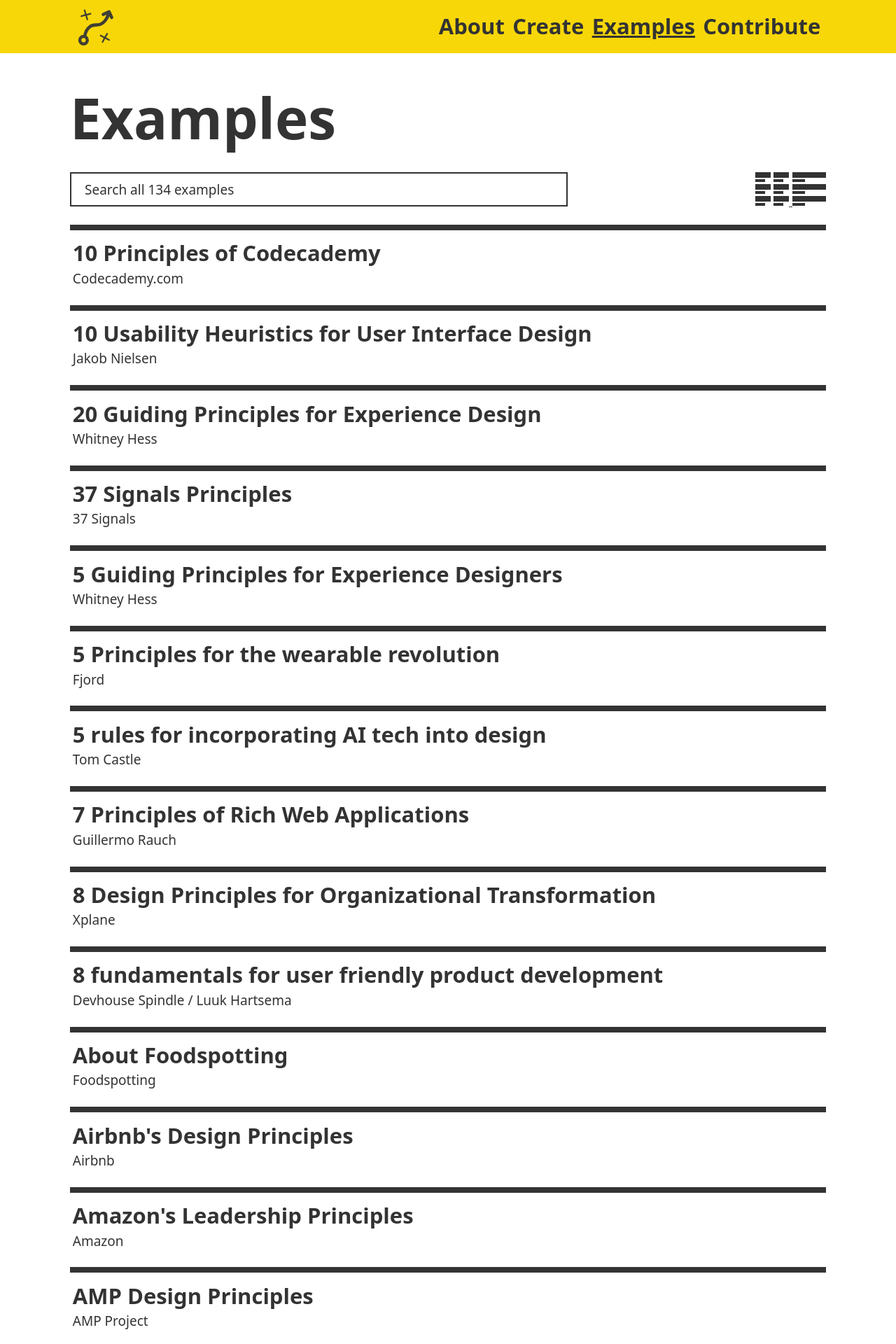
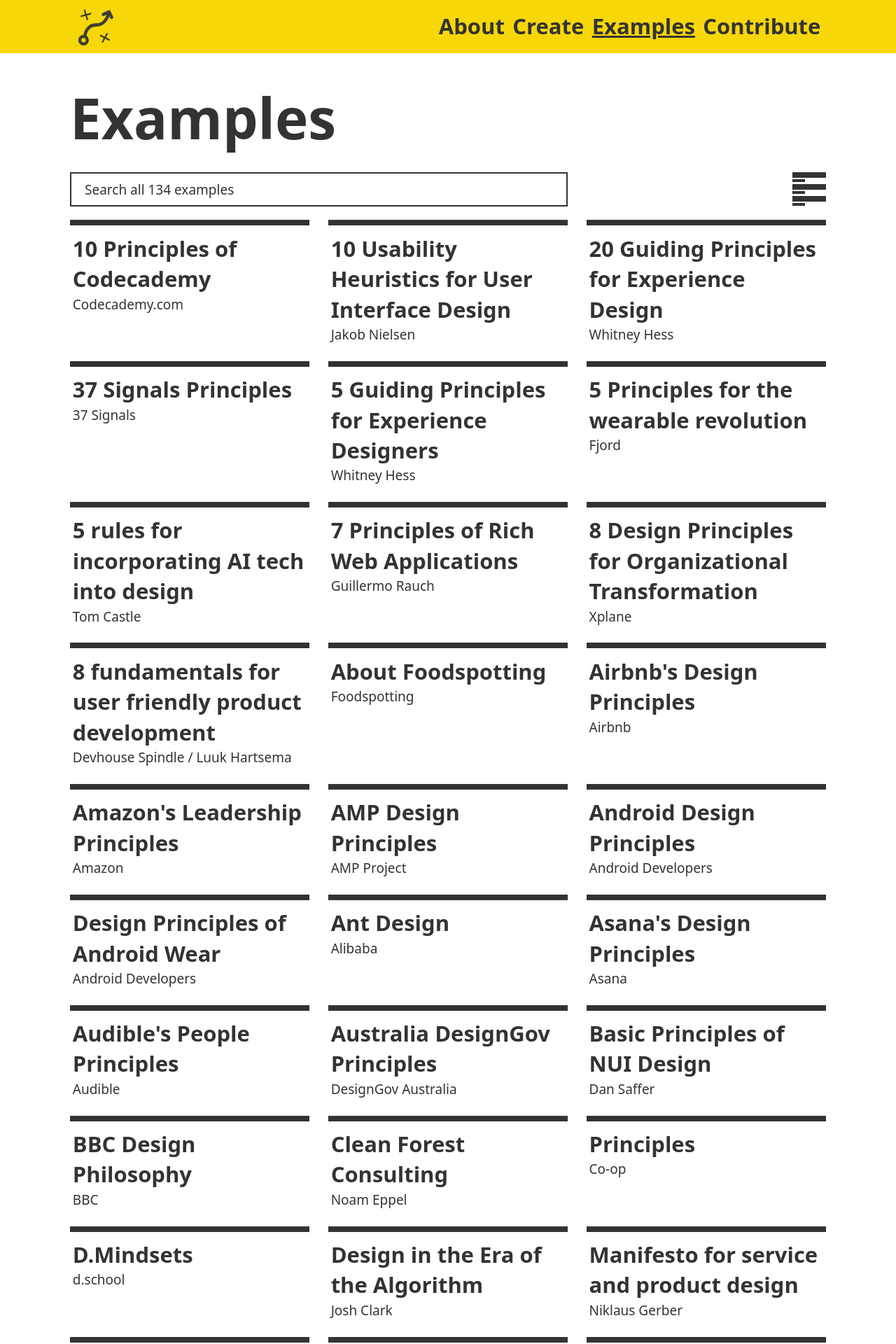
Before and after one commit to benbrignell/principles.design, a Jekyll site: the page built from examples.md, in a window 1280 px wide. Shown: the top 1920 px of the page at 70% size. Built offline with Jekyll 4.4.1, drawn with Linux system fonts in a browser that asks for light colours; nearby versions of some CDN libraries.

Commit message:
added a href view toggle classes and markup

```diff
--- a/_includes/block-tile.html
+++ b/_includes/block-tile.html
@@ -1,4 +1,4 @@
-<div class="tile-list">
+<div class="tile">
   <a href="{{example.url}}" class="full-link">
   <h3 class="title mbn mtn lhs">{{example.title}}</h3>
   <p class="author mbm">{{example.author}}</p>
--- a/_layouts/examples.html
+++ b/_layouts/examples.html
@@ -13,12 +13,9 @@
   <div class="wrapper">
     <input class="search" placeholder="Search all {{ site.examples.size }} examples" />
     <div class="toggle" style="text-align: right;">
-      <a href="#" class="grid-view">
-        <img src="{{site.baseurl}}/images/grid-view.svg">
+      <a href="javascript:return false;" class="view-toggle">
       </a>
-      <a  href="#" class="list-view">
-        <img src="{{site.baseurl}}/images/list-view.svg">
-      </a>
+
     </div>
   </div>
 
--- a/_sass/_scratch.scss
+++ b/_sass/_scratch.scss
@@ -39,7 +39,7 @@
   color: $secondary;
   text-decoration: none;
 }
-.tile:hover,.tile-list a:hover  {
+.tile:hover {
   background: lighten($primary, 20%);
 }
 .tile a:hover, .tile-list a:hover {
@@ -320,7 +320,18 @@
         grid-column: auto / span 4;
       }
 }
-
+a.view-toggle {
+  width: 48px;
+  height: 48px;
+  float: right;
+  background: url(/images/list-view.svg) no-repeat top left;
+}
+a.view-toggle-list {
+  width: 48px;
+  height: 48px;
+  float: right;
+  background: url(/images/grid-view.svg) no-repeat top left;
+}
 .tile-list {
   padding: 0.6em 0.2em;
   border-top: solid 8px $black;
```
Also changed, not shown: _includes/footer.html (+17 -0 lines).
